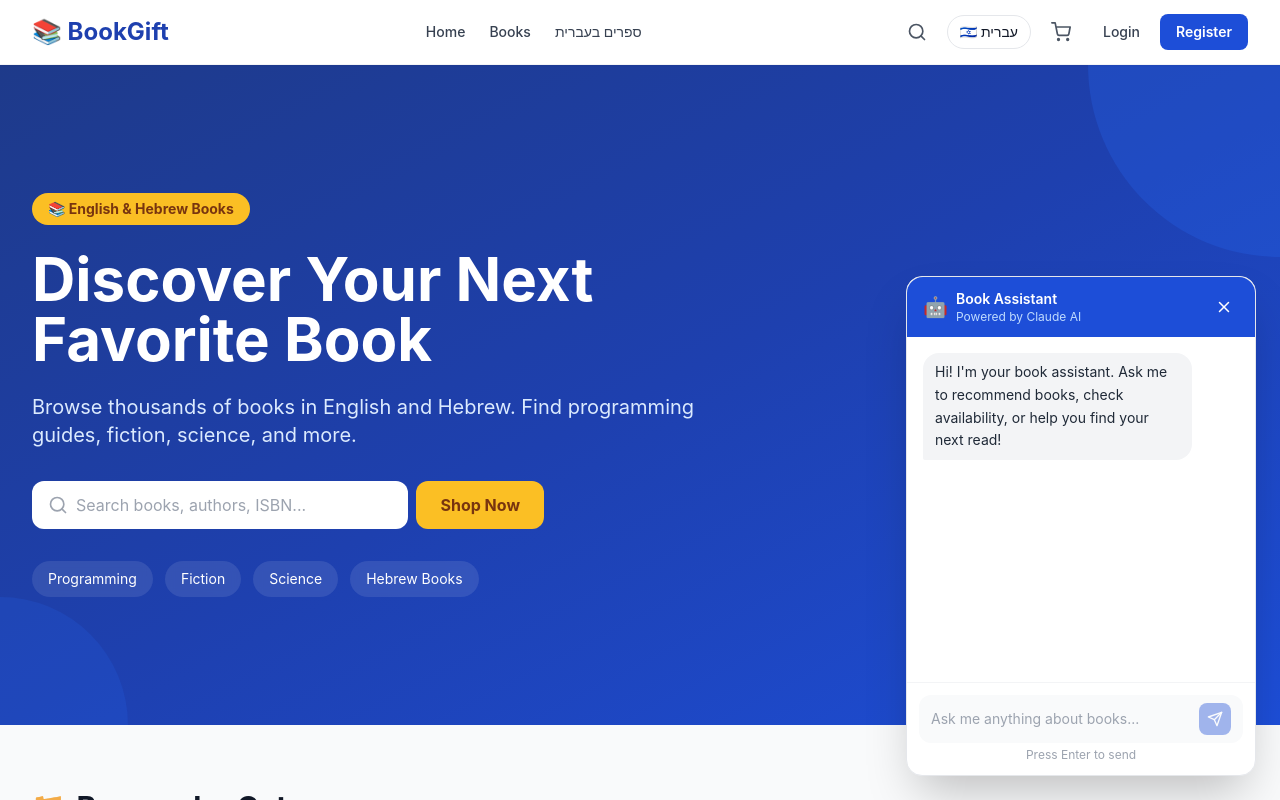
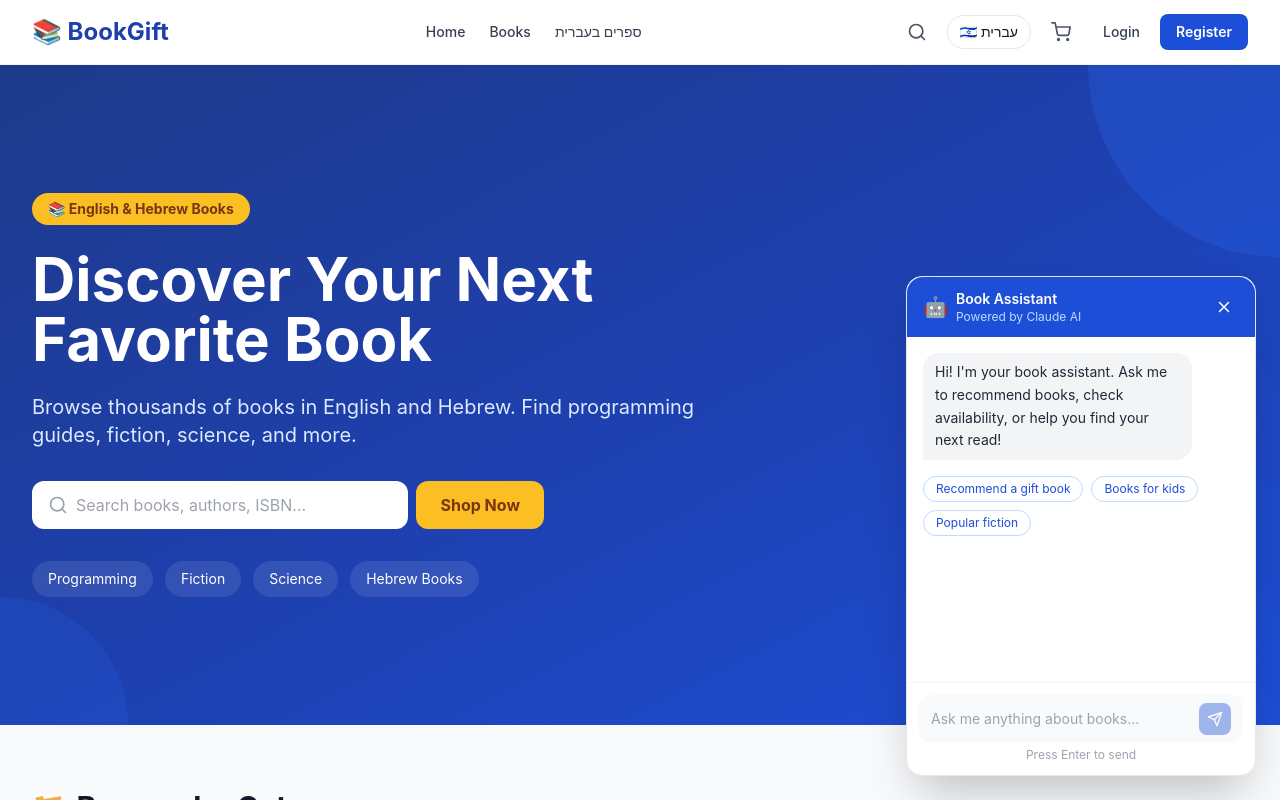
Before and after one commit to ritajsarhan-bit/BookGift, a Next.js app: page / in a window 1280 px wide. Both pictures are taken after a click on the button 1228 px from the left and 748 px from the top of the page. Shown: the top 800 px of the page. Built offline with nearby package versions, Linux system fonts and the light colour scheme; no server answers; the database is empty.

Commit message:
Add quick suggestion buttons to chatbot for better UX

```diff
--- a/src/components/chatbot/ChatBot.tsx
+++ b/src/components/chatbot/ChatBot.tsx
@@ -116,6 +116,24 @@ export default function ChatBot() {
               </div>
             ))}
 
+            {/* Quick suggestion buttons shown only before user sends first message */}
+            {messages.length === 1 && !loading && (
+              <div className="flex flex-wrap gap-2 pt-1">
+                {(language === 'he'
+                  ? ['המלץ על ספר מתנה', 'ספרים לילדים', 'רומנים פופולריים']
+                  : ['Recommend a gift book', 'Books for kids', 'Popular fiction']
+                ).map((suggestion) => (
+                  <button
+                    key={suggestion}
+                    onClick={() => { setInput(suggestion); }}
+                    className="text-xs border border-blue-200 text-blue-700 rounded-full px-3 py-1 hover:bg-blue-50 transition-colors"
+                  >
+                    {suggestion}
+                  </button>
+                ))}
+              </div>
+            )}
+
             {loading && (
               <div className="flex justify-start">
                 <div className="bg-gray-100 px-4 py-3 rounded-2xl rounded-bl-sm">
```
